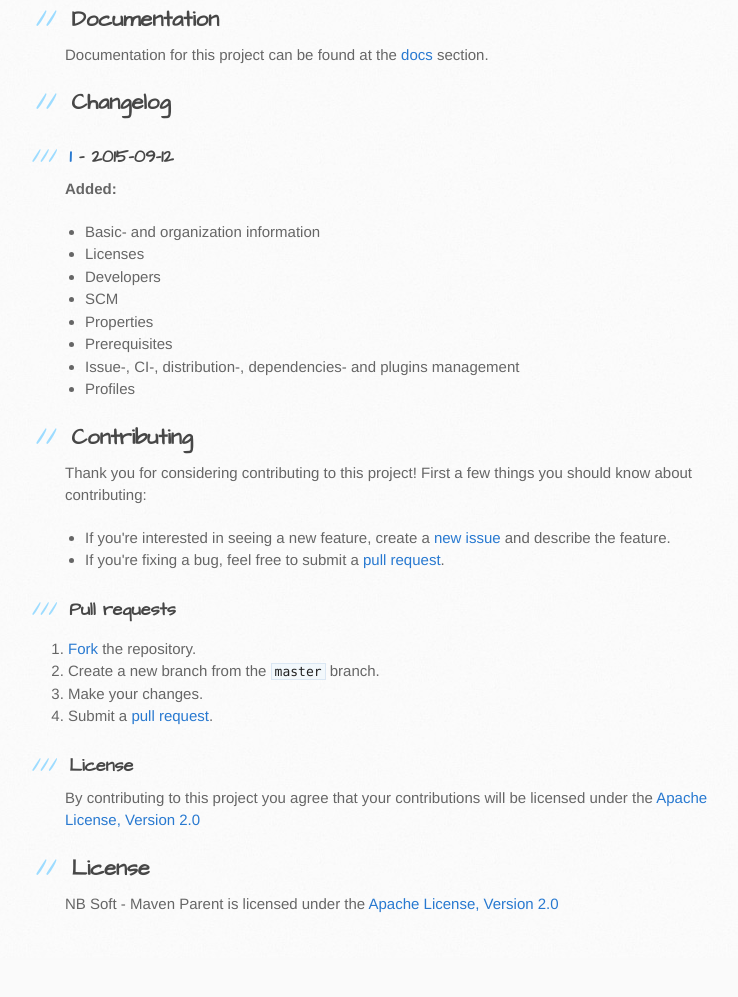
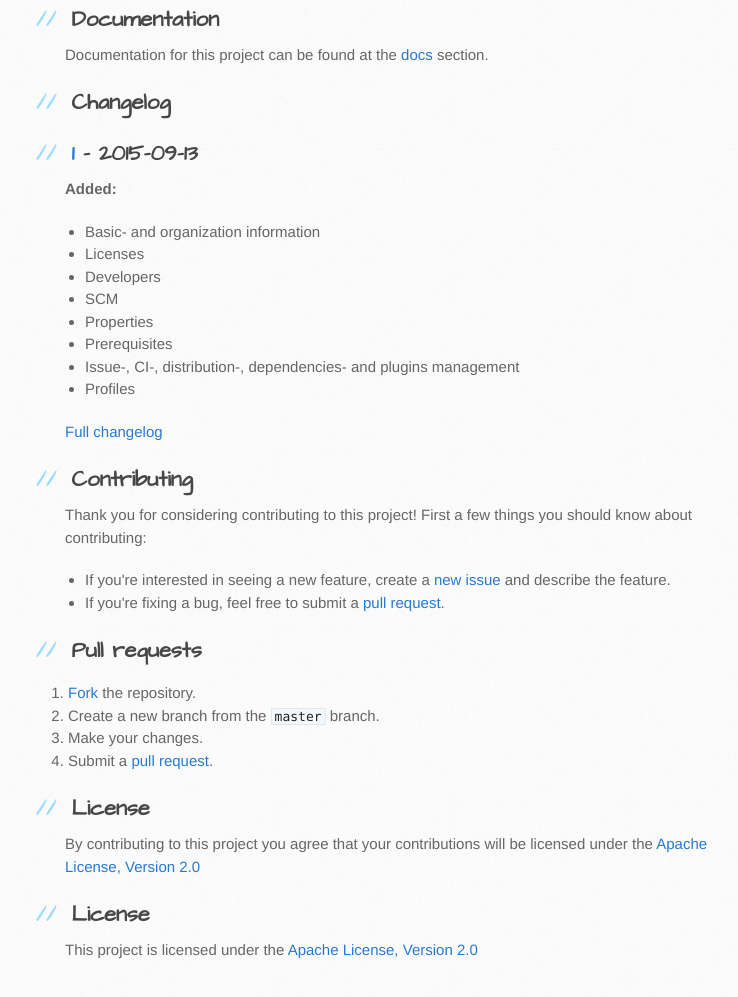
Before and after one commit to nbsoft/nbsoft-maven-parent, a plain HTML site: page index.html in a window 1280 px wide. Shown: the part 1013-2010 px from the top of the page, without its empty margins (105-843 px from the left). Before the commit the page ends 1971 px from the top, so only its background shows below. Drawn offline with Linux system fonts and the light colour scheme.

```diff
--- a/index.html
+++ b/index.html
@@ -41,13 +41,13 @@
 <h2>
 <a id="documentation" class="anchor" href="#documentation" aria-hidden="true"><span class="octicon octicon-link"></span></a>Documentation</h2>
 
-<p>Documentation for this project can be found at the <a href="http://nbersoft-maven-parent.nbsoft.org/docs/1">docs</a> section.</p>
+<p>Documentation for this project can be found at the <a href="http://nbsoft-maven-parent.nbsoft.org/docs/1">docs</a> section.</p>
 
 <h2>
 <a id="changelog" class="anchor" href="#changelog" aria-hidden="true"><span class="octicon octicon-link"></span></a>Changelog</h2>
 
-<h3>
-<a id="1---2015-09-12" class="anchor" href="#1---2015-09-12" aria-hidden="true"><span class="octicon octicon-link"></span></a><a href="https://github.com/nbsoft/nbsoft-maven-parent/tree/1">1</a> - 2015-09-12</h3>
+<h2>
+<a id="1---2015-09-13" class="anchor" href="#1---2015-09-13" aria-hidden="true"><span class="octicon octicon-link"></span></a><a href="https://github.com/nbsoft/nbsoft-maven-parent/tree/1">1</a> - 2015-09-13</h2>
 
 <p><strong>Added:</strong></p>
 
@@ -62,6 +62,8 @@
 <li>Profiles</li>
 </ul>
 
+<p><a href="https://github.com/nbsoft/nbsoft-maven-parent/compare/f3b66d53508c3a67dc7fe35d5d66eb262e4ece79...1">Full changelog</a></p>
+
 <h2>
 <a id="contributing" class="anchor" href="#contributing" aria-hidden="true"><span class="octicon octicon-link"></span></a>Contributing</h2>
 
@@ -72,8 +74,8 @@
 <li>If you're fixing a bug, feel free to submit a <a href="https://github.com/nbsoft/nbsoft-maven-parent/compare">pull request</a>.</li>
 </ul>
 
-<h3>
-<a id="pull-requests" class="anchor" href="#pull-requests" aria-hidden="true"><span class="octicon octicon-link"></span></a>Pull requests</h3>
+<h2>
+<a id="pull-requests" class="anchor" href="#pull-requests" aria-hidden="true"><span class="octicon octicon-link"></span></a>Pull requests</h2>
 
 <ol>
 <li>
@@ -83,15 +85,15 @@
 <li>Submit a <a href="https://github.com/nbsoft/nbsoft-maven-parent/compare">pull request</a>.</li>
 </ol>
 
-<h3>
-<a id="license" class="anchor" href="#license" aria-hidden="true"><span class="octicon octicon-link"></span></a>License</h3>
+<h2>
+<a id="license" class="anchor" href="#license" aria-hidden="true"><span class="octicon octicon-link"></span></a>License</h2>
 
 <p>By contributing to this project you agree that your contributions will be licensed under the <a href="http://www.apache.org/licenses/LICENSE-2.0.txt">Apache License, Version 2.0</a></p>
 
 <h2>
 <a id="license-1" class="anchor" href="#license-1" aria-hidden="true"><span class="octicon octicon-link"></span></a>License</h2>
 
-<p>NB Soft - Maven Parent is licensed under the <a href="http://www.apache.org/licenses/LICENSE-2.0.txt">Apache License, Version 2.0</a></p>
+<p>This project is licensed under the <a href="http://www.apache.org/licenses/LICENSE-2.0.txt">Apache License, Version 2.0</a></p>
         </section>
 
         <aside id="sidebar">
```
Also changed, not shown: params.json (+1 -1 lines).
